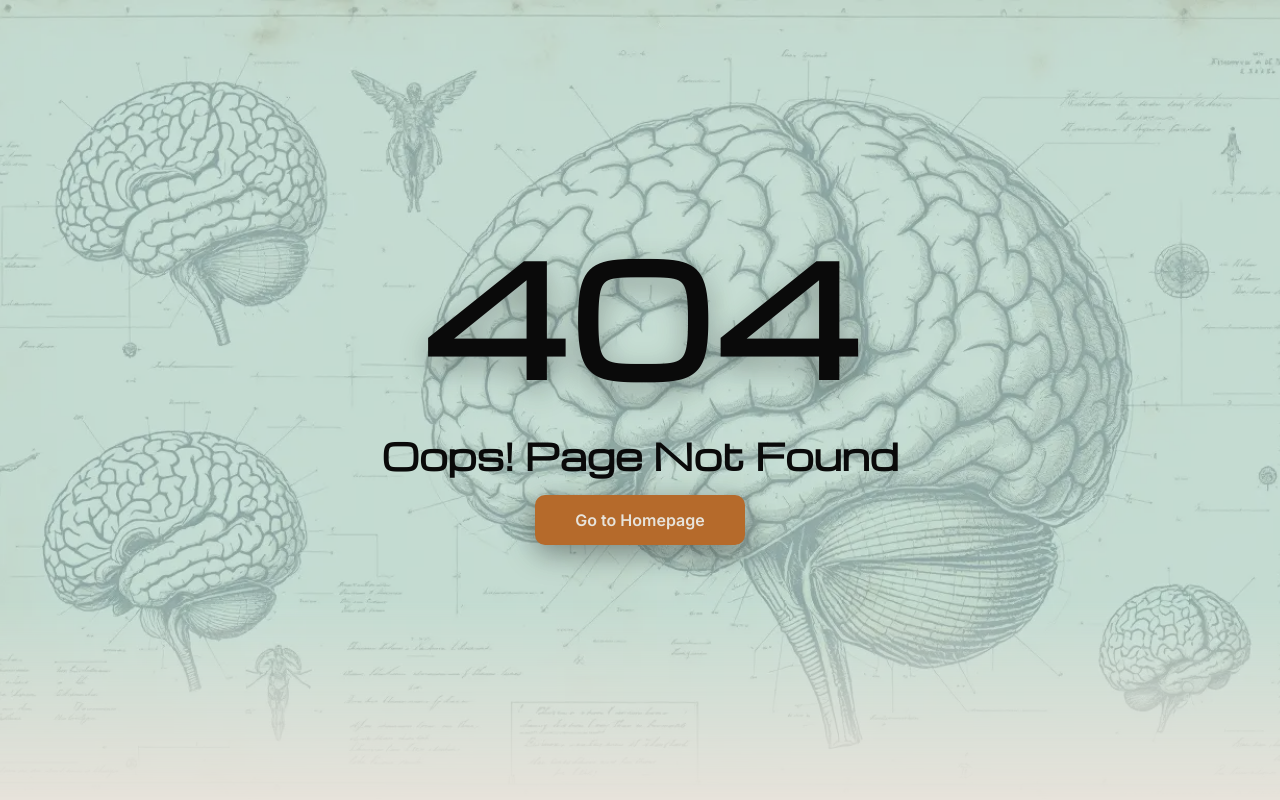
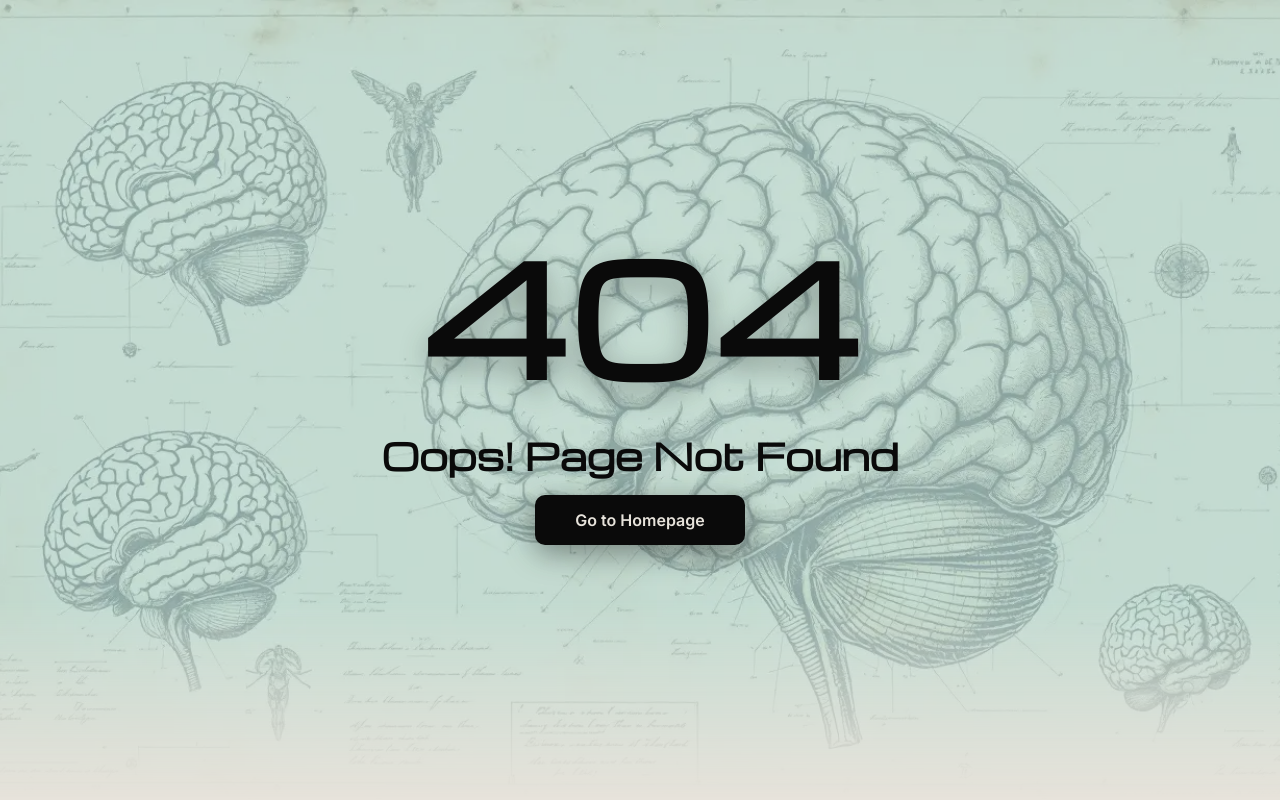
Before and after one commit to Richardbrown85/housemd_escape_room_project, a Django app: template housemd_escape_room/templates/404.html in a window 1280 px wide, with the pointer over the restyled element. Run offline with Django 4.2, Linux system fonts and the light colour scheme; the template is opened without the code that fills it, so the values that code supplies are empty.

Commit message:
Add 404 page change hover color for branding consistency

```diff
--- a/static/css/404.css
+++ b/static/css/404.css
@@ -113,7 +113,7 @@ h2 {
 .btn:hover {
     transform: translateY(-3px);
     box-shadow: 0 8px 30px rgba(0, 0, 0, 0.4);
-    background: var(--highlight-color);
+    background: var(--primary-color);
 }
 
 /* Tablet screens */
```
